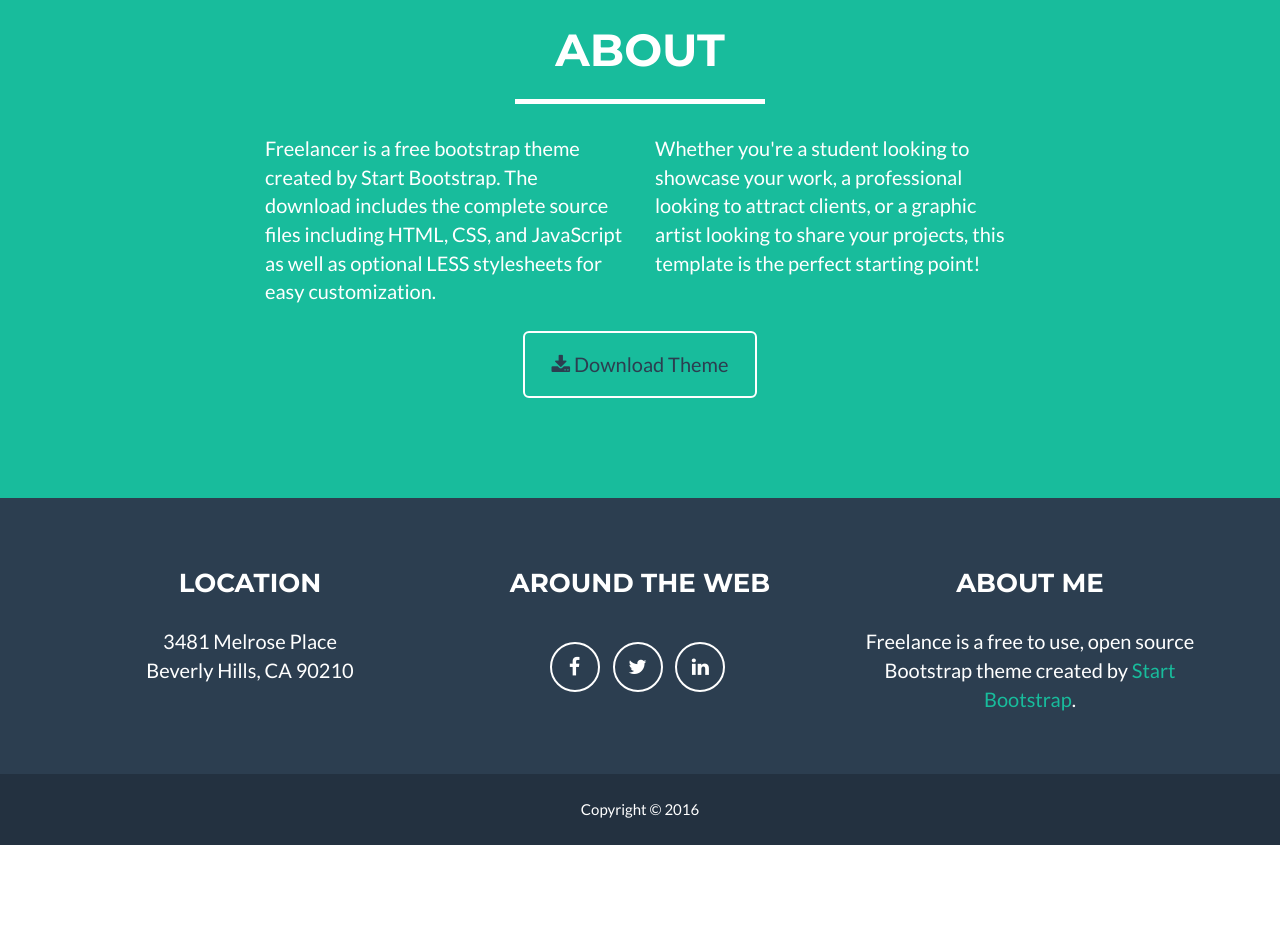
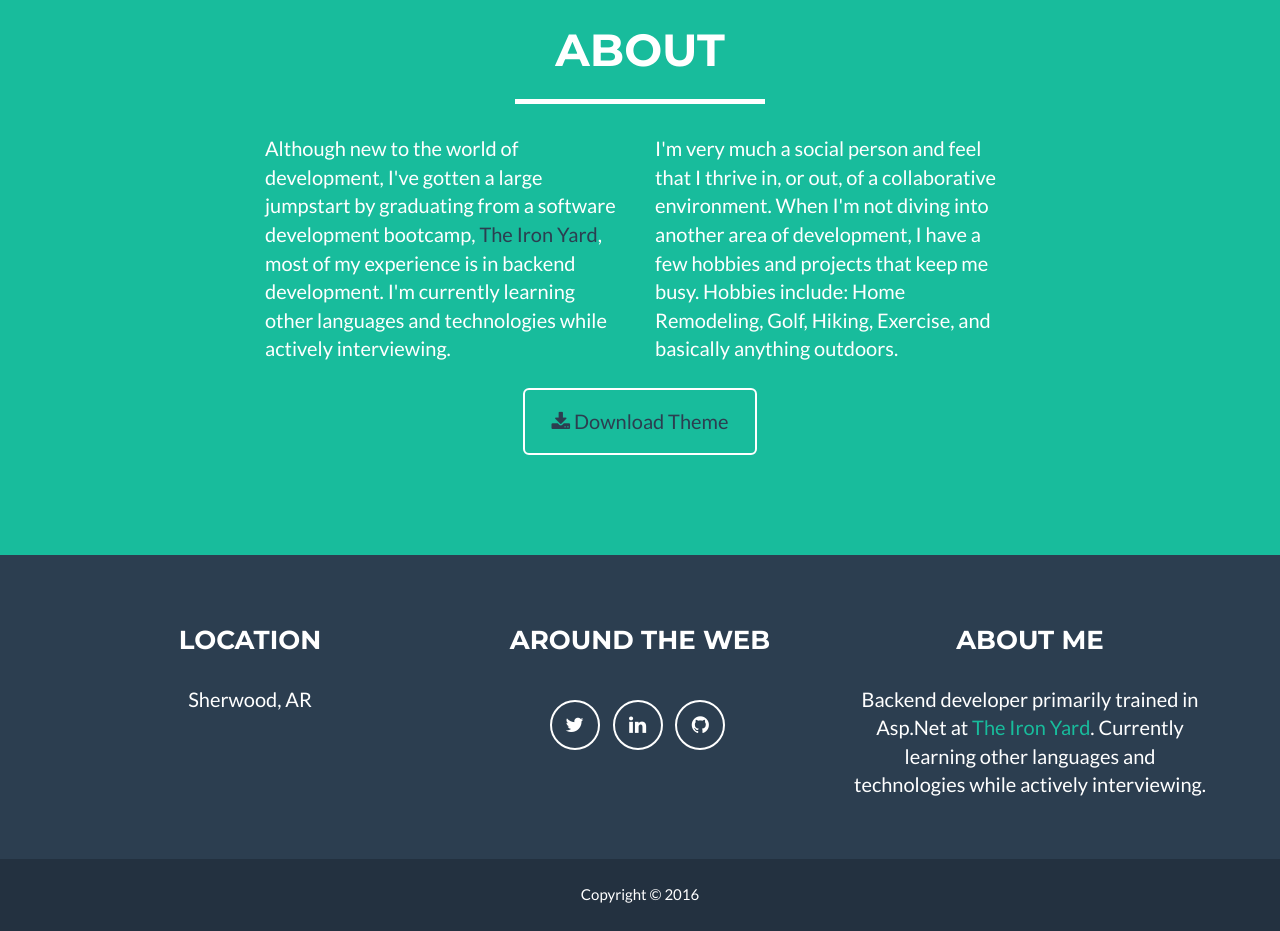
Before and after one commit to CasonBarnhill/casonbarnhill.github.io, a plain HTML site: page index.html in a window 1280 px wide. Shown: the part 1740-2671 px from the top of the page. Before the commit the page ends 2585 px from the top, so only its background shows below. Drawn offline with nearby package versions, Linux system fonts and the light colour scheme.

Commit message:
added social media, and about me sections

```diff
--- a/index.html
+++ b/index.html
@@ -170,10 +170,10 @@
             </div>
             <div class="row">
                 <div class="col-lg-4 col-lg-offset-2">
-                    <p>Freelancer is a free bootstrap theme created by Start Bootstrap. The download includes the complete source files including HTML, CSS, and JavaScript as well as optional LESS stylesheets for easy customization.</p>
+                    <p>Although new to the world of development, I've gotten a large jumpstart by graduating from a software development bootcamp,<a href="https://www.theironyard.com/"> The Iron Yard</a>, most of my experience is in backend development. I'm currently learning other languages and technologies while actively interviewing.</p>
                 </div>
                 <div class="col-lg-4">
-                    <p>Whether you're a student looking to showcase your work, a professional looking to attract clients, or a graphic artist looking to share your projects, this template is the perfect starting point!</p>
+                    <p>I'm very much a social person and feel that I thrive in, or out, of a collaborative environment. When I'm not diving into another area of development, I have a few hobbies and projects that keep me busy. Hobbies include: Home Remodeling, Golf, Hiking, Exercise, and basically anything outdoors.</p>
                 </div>
                 <div class="col-lg-8 col-lg-offset-2 text-center">
                     <a href="#" class="btn btn-lg btn-outline">
@@ -246,25 +246,28 @@
                 <div class="row">
                     <div class="footer-col col-md-4">
                         <h3>Location</h3>
-                        <p>3481 Melrose Place<br>Beverly Hills, CA 90210</p>
+                        <p>Sherwood, AR </p>
                     </div>
                     <div class="footer-col col-md-4">
                         <h3>Around the Web</h3>
                         <ul class="list-inline">
+                            <!--<li>
+                                <a href="https://www.facebook.com/casonbarnhill" class="btn-social btn-outline"><i class="fa fa-fw fa-facebook"></i></a>
+                            </li>-->
                             <li>
-                                <a href="https://www.facebook.com/casonbarnhill" class="btn-social btn-outline"><i class="fa fa-fw fa-facebook"></i></a>
+                                <a href="https://twitter.com/cason_barnhill" class="btn-social btn-outline"><i class="fa fa-fw fa-twitter"></i></a>
                             </li>
                             <li>
-                                <a href="#" class="btn-social btn-outline"><i class="fa fa-fw fa-twitter"></i></a>
+                                <a href="https://www.linkedin.com/in/casonbarnhill" class="btn-social btn-outline"><i class="fa fa-fw fa-linkedin"></i></a>
                             </li>
                             <li>
-                                <a href="#" class="btn-social btn-outline"><i class="fa fa-fw fa-linkedin"></i></a>
+                                <a href="https://github.com/casonbarnhill" class="btn-social btn-outline"><i class="fa fa-fw fa-github"></i></a>
                             </li>
                         </ul>
                     </div>
                     <div class="footer-col col-md-4">
                         <h3>About Me</h3>
-                        <p>Freelance is a free to use, open source Bootstrap theme created by <a href="http://startbootstrap.com">Start Bootstrap</a>.</p>
+                        <p>Backend developer primarily trained in Asp.Net at <a href="https://www.theironyard.com/">The Iron Yard</a>. Currently learning other languages and technologies while actively interviewing.</p>
                     </div>
                 </div>
             </div>
```
